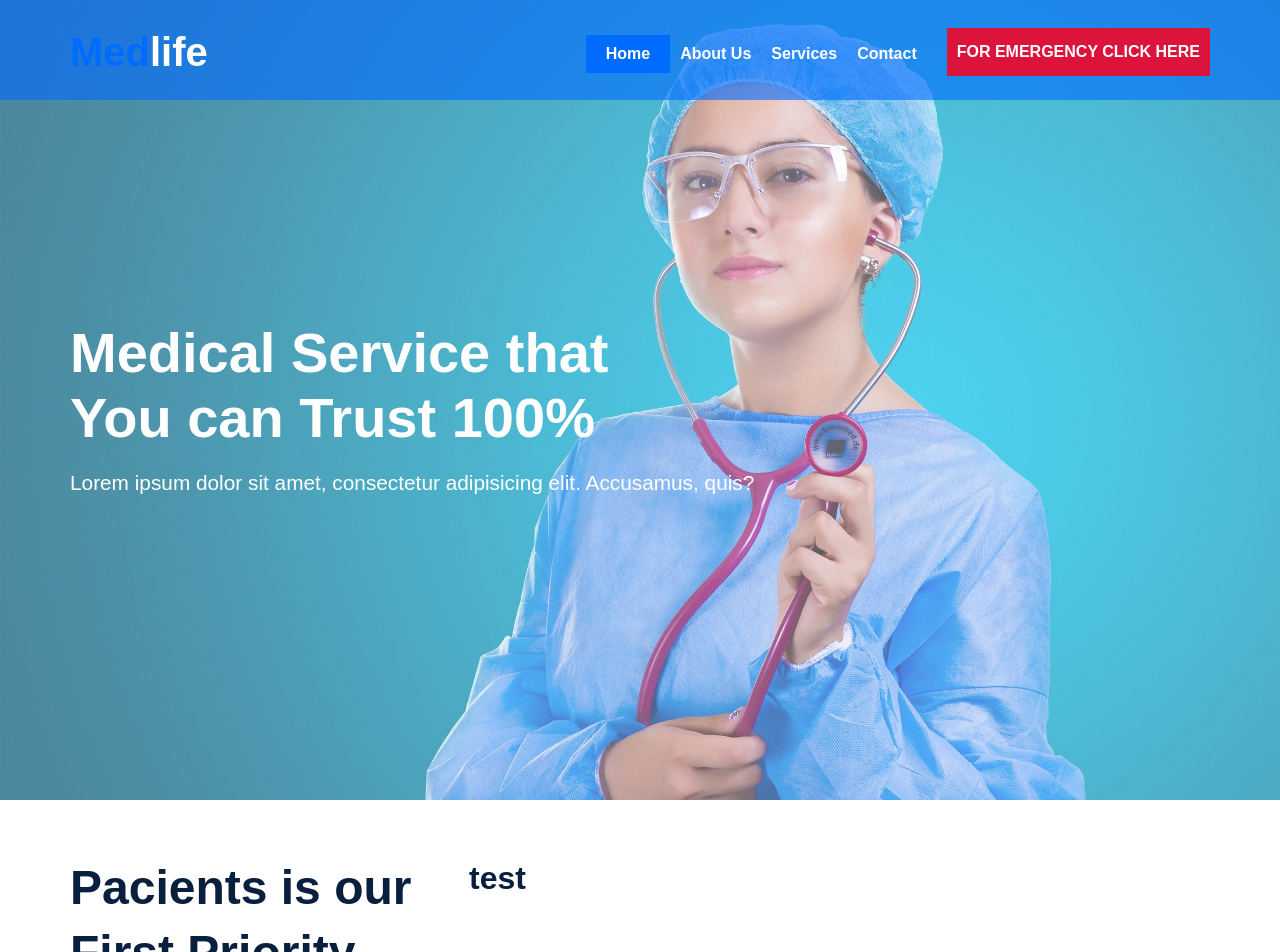
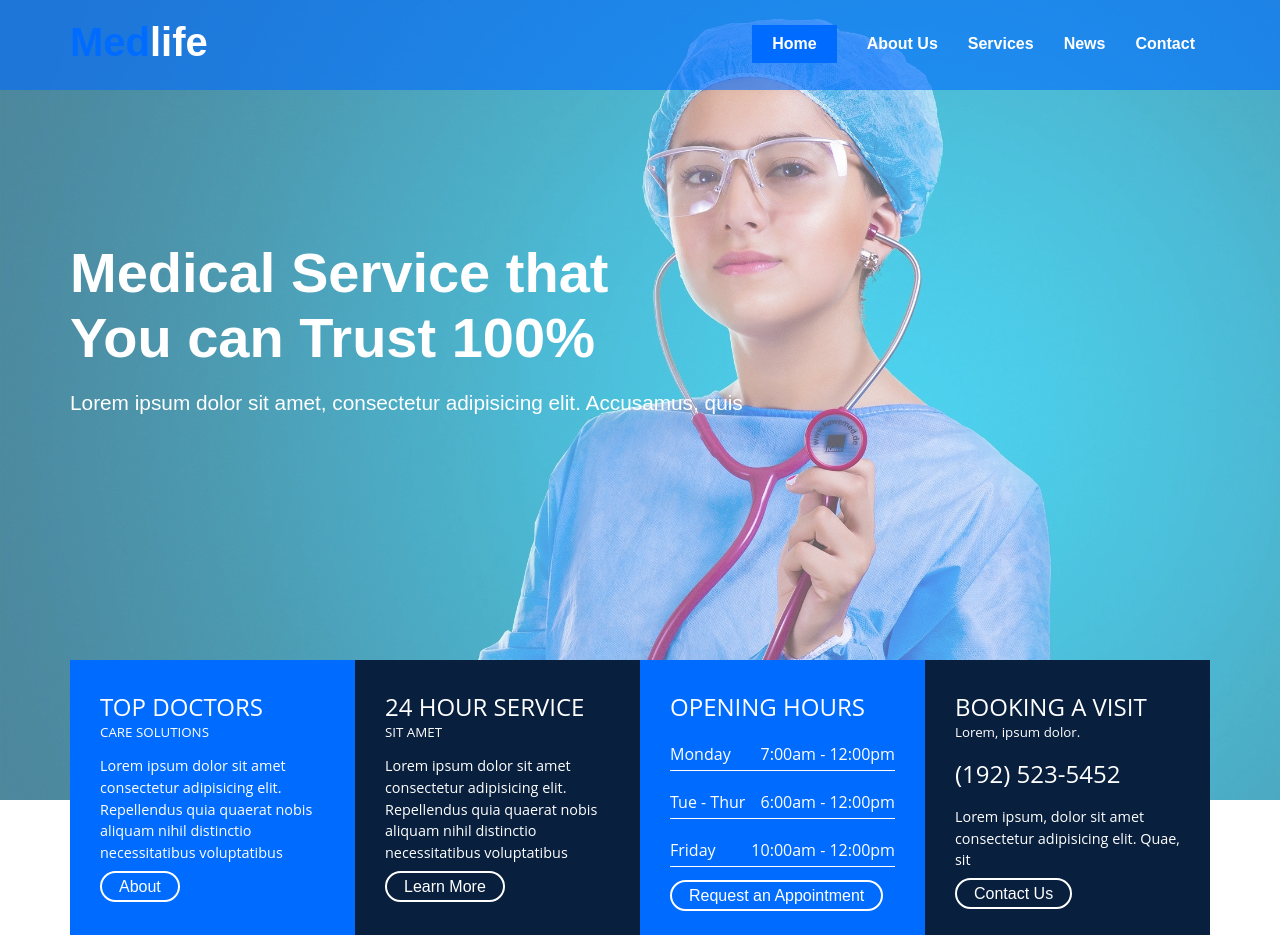
Before and after one commit to Itsmechristian/medlife-website, a React app: page / in a window 1280 px wide. Shown: the top 952 px of the page. Built offline with nearby package versions, Linux system fonts and the light colour scheme.

Commit message:
initial commit

```diff
--- a/package.json
+++ b/package.json
@@ -18,12 +18,11 @@
     "css-loader": "^0.28.11",
     "file-loader": "^1.1.11",
     "html-webpack-plugin": "^3.2.0",
-    "node-sass": "^4.9.0",
+    "node-sass": "https://github.com/sass/node-sass/tarball/v5",
     "postcss-flexbugs-fixes": "^3.3.1",
     "postcss-loader": "^2.1.5",
     "sass-loader": "^7.0.1",
     "style-loader": "^0.21.0",
-    "url-loader": "^1.0.1",
     "webpack": "^4.8.1",
     "webpack-cli": "^2.1.3",
     "webpack-dev-server": "^3.1.4"
--- a/src/components/home/Home.js
+++ b/src/components/home/Home.js
@@ -1,10 +1,9 @@
 import React, { Component } from 'react';
-import backgroundImage from '../../assets/images/doctor.jpg'
+import { Link } from 'react-router-dom';
 import './home.scss'
 
 class Home extends Component {
   render() {
-     console.log(this.props)
     return (
       <div className="home">
          <header>
@@ -12,20 +11,62 @@ import './home.scss'
             <div className="text-wrapper">
               <h1 className="animate">Medical Service that</h1>
               <h1 className="animate">You can Trust 100%</h1>
-                <p className="animate">Lorem ipsum dolor sit amet, consectetur adipisicing elit. Accusamus, quis?</p>
+              <p className="animate">Lorem ipsum dolor sit amet, consectetur adipisicing elit. Accusamus, quis</p>
             </div>
           </div>
         </header>
         <div className="body">
+          <div className="container">
                 <div className="section-one">
-                  <div className="container">
-                    <div className="left-side">
-                      <h1>Pacients is our</h1>
-                      <h1>First Priority</h1>
-                      <p>Lorem ipsum dolor sit amet, consectetur adipisicing elit. Repellendus, dolores dolor officiis eos quidem, eum debitis quas repellat nemo ad quia voluptatem laudantium excepturi repudiandae possimus? Fugiat architecto nemo reprehenderit.</p>
+                  <div className="header">
+                      <section>
+                        <h1>TOP DOCTORS</h1>
+                        <small>CARE SOLUTIONS</small>
+                        <p>Lorem ipsum dolor sit amet consectetur adipisicing elit. Repellendus quia quaerat nobis aliquam nihil distinctio necessitatibus voluptatibus</p>
+                        <Link to="/about">About</Link>
+                      </section>
+                      <section>
+                        <h1>24 HOUR SERVICE</h1>
+                        <small>SIT AMET</small>
+                        <p>Lorem ipsum dolor sit amet consectetur adipisicing elit. Repellendus quia quaerat nobis aliquam nihil distinctio necessitatibus voluptatibus</p>
+                        <Link to="/services">Learn More</Link>
+                      </section>
+                      <section>
+                        <h1>OPENING HOURS</h1>
+
+                                 <div className="wrapper">
+                          <div className="day">
+                            <h2>Monday</h2>
                           </div>
-                    <div className="right-side">
-                    <h1>test</h1>
+                          <div className="time">
+                              <h2>7:00am - 12:00pm</h2>
+                          </div>
+                        </div>
+                        <div className="wrapper">
+                          <div className="day">
+                            <h2>Tue - Thur</h2>
+                          </div>
+                          <div className="time">
+                              <h2>6:00am - 12:00pm</h2>
+                          </div>
+                        </div>
+                        <div className="wrapper">
+                          <div className="day">
+                            <h2>Friday</h2>
+                          </div>
+                          <div className="time">
+                              <h2>10:00am - 12:00pm</h2>
+                          </div>
+                        </div>
+                        <Link to="/appointment">Request an Appointment</Link>
+                      </section>
+                      <section>
+                        <h1>BOOKING A VISIT</h1>
+                        <small>Lorem, ipsum dolor.</small>
+                        <h2>(192) 523-5452</h2>
+                        <p>Lorem ipsum, dolor sit amet consectetur adipisicing elit. Quae, sit</p>
+                        <Link to="/contact">Contact Us</Link>
+                      </section>
                   </div>
                 </div>
           </div>
--- a/src/components/home/home.scss
+++ b/src/components/home/home.scss
@@ -18,17 +18,20 @@
   }
 }
 
+.container{
+  width: 90%;
+}
 header{
   height: 800px;
   width: 100%;
   position: relative;
 
+
   &::after{
-  background-position: 100% 20%;
-    background-size: 100%;
+    background-position: 55% 30%;
+    background-size: 1920px;
     content: "";
     background-repeat: no-repeat;
-    background-image: url('../../assets/images/doctor.jpg');
     opacity: 0.7;
     top: 0;
     left: 0;
@@ -36,6 +39,7 @@ header{
     right: 0;
     position: absolute;
     z-index: -1;
+    background-image: url('../../assets/images/doctor.jpg');
   }
 
   .container{
@@ -43,7 +47,7 @@ header{
 
     .text-wrapper{
       position: relative;
-      top: 40%;
+      top: 30%;
 
       h1{
         font-size: 3.5rem;
@@ -70,40 +74,93 @@ header{
   }
 }
 .body{
-  height: auto;
+  .container{
+    .section-one{
+      .header{
+        margin: 10px auto;
+        background: #fff;
+        width: 80%;
+        height: auto;
 
-  .section-one{
-    height: 600px;
-    width: 100%;
+        section{
+          height: 25%;
+          padding: 30px;
 
-    .container{
-      height: 100%;
-      padding: 50px 0px;
+          h1, p, small, h2 {
+            font-weight: 400;
+            font-family: 'Open Sans', sans-serif;
+            color: #fff;
+          }
 
-      .left-side{
-        vertical-align: top;
-        width: 35%;
-        display: inline-block;
+          &:nth-child(odd) {
+            background-color: #006cff;
+          }
+          &:nth-child(even) {
+            background-color: #081f3e;
+          }
+          p{
+            font-size: 0.9rem;
+            line-height: 1.5;
+          }
 
-        h1{
-          margin: 10px 0px;
-          font-size: 3rem;
+          a{
+            border-radius: 25px;
+            padding: 5px 17px;
+            background: transparent;
+            border: 2px solid #fff;
+            color: #fff;
+          }
+
+          .wrapper{
+            display: flex;
+            justify-content: space-between;
+          }
+
+          .wrapper{
+            margin: 20px 0px;
+            padding-bottom: 5px;
+            border-bottom: 1px solid #fff;
+
+            h2{
+              font-size: 1rem;
+            }
+          }
+
+          > h2{
+            margin: 1rem 0;
+          }
         }
-
-        P{
-          color: #999;
-          font-size: 1rem;
-          line-height: 1.7;
-          font-weight: 300;
-        }
-      }
-
-      .right-side{
-        padding: 10px 0px;
-        vertical-align: top;
-        width: 65%;
-        display: inline-block;
       }
     }
   }
 }
+
+@media screen and (min-width: 990px) {
+
+}
+
+@media screen and (min-width: 1200px) {
+  header{
+    &::after{
+      background-size: 100%;
+    }
+  }
+  .body{
+    .container{
+      .section-one{
+        .header{
+          top: -150px;
+          position: relative;
+          width: 100%;
+          display: flex;
+          flex-wrap: wrap;
+
+          section {
+            height: auto;
+            flex: 1;
+          }
+        }
+      }
+    }
+  }
+}
--- a/src/components/navbar/Navbar.js
+++ b/src/components/navbar/Navbar.js
@@ -8,11 +8,23 @@ class Navbar extends Component {
     super();
 
     this.state = {
-      height: 100,
+      navbar: {
+        height: 90,
         background: 'rgb(0, 108, 255, 0.6)',
-      containerPadding: '30px 0'
+        containerPadding: '20px 0'
+      },
+
+      // Hamburger menu css elements
+      menuHeight: '230px',
+      menu: {
+        state: 'hide',
+        visibility: 'hidden',
+        maxHeight: '0px',
+        opacity: 0
+      }
     }
     this.navbarAnimation = this.navbarAnimation.bind(this)
+    this.hamburgerState = this.hamburgerState.bind(this)
   }
 
   componentDidMount() {
@@ -20,40 +32,82 @@ class Navbar extends Component {
 
   }
 
+  // Navbar shirnk animation
   navbarAnimation(event) {
 
     let windowY = Number(window.pageYOffset.toFixed(0))
 
-   if(windowY > 80) {
+    if (windowY > 90) {
       this.setState({
-          height: 80,
+        navbar: {
+          height: 60,
           background: 'rgba(8, 31, 62)',
-          containerPadding: '15px 0'
+          containerPadding: '10px 0'
+        }
       })
     }
-   else{
+    else {
       this.setState({
-        height: 100,
+        navbar: {
+          height: 90,
           background: 'rgb(0, 108, 255, 0.6)',
-        containerPadding: '30px 0'
+          containerPadding: '20px 0'
+        }
       })
     }
   }
 
+
+  // Hamburger menu handler
+  hamburgerState() {
+    this.state.menu.state === 'hide' ? this.setState({ menu: { state: 'show', maxHeight: '230px', opacity: 1 , visibility: 'visible'} }) : this.setState({
+      menu: {
+        state: 'hide', maxHeight: '0px', opacity: 0, visibility: 'hidden'
+      }
+    })
+
+  }
+
   render() {
+    let { navbar } = this.state;
+    let { menu } = this.state;
+
+
     return (
-      <nav style={{height: this.state.height, opacity: this.state.opacity, background: this.state.background}}>
-        <div className="container" style={{padding: this.state.containerPadding}}>
+      <nav style={{
+           height: navbar.height, opacity: navbar.opacity, background: navbar.background
+           }}>
+        <div className="container" style={{ padding: navbar.containerPadding }}>
           <div className="logo-wrapper">
             <Link to="/"><h1>Med<span>life</span></h1></Link>
           </div>
-          <div className="links-wrapper">
+          <div className="hamburger-menu" onClick={this.hamburgerState}>
+            <span></span>
+            <span></span>
+            <span></span>
+          </div>
+          <div className="web-menu">
               <ul>
                 <Link to="/"><li>Home</li></Link>
-              <li><Link to="/about">About Us</Link></li>
-              <li><Link to="/">Services</Link></li>
-              <li><Link to="/">Contact</Link></li>
-              <li><Link to="/">FOR EMERGENCY CLICK HERE</Link></li>
+                <Link to="/about"><li>About Us</li></Link>
+                <Link to="/services"><li>Services</li></Link>
+                <Link to="/news"><li>News</li></Link>
+                <Link to="/contact"><li>Contact</li></Link>
+              </ul>
+          </div>
+          <div className="menu-items"
+            style={{
+              visibility: menu.visibility,
+              height: this.state.menuHeight,
+              maxHeight: menu.maxHeight,
+              opacity: menu.opacity
+            }}>
+            <ul>
+              <Link to="/"><li onClick={this.hamburgerState}>Home</li></Link>
+              <Link to="/about"><li onClick={this.hamburgerState}>About Us</li></Link>
+              <Link to="/services"><li onClick={this.hamburgerState}>Services</li></Link>
+              <Link to="/news"><li onClick={this.hamburgerState}>News</li></Link>
+              <Link to="/contact"><li onClick={this.hamburgerState}>Contact</li></Link>
             </ul>
           </div>
         </div>
--- a/src/components/navbar/navbar.scss
+++ b/src/components/navbar/navbar.scss
@@ -5,6 +5,7 @@ nav{
   position: fixed;
 
   .container{
+    width: 90%;
     box-sizing: border-box;
     transition: padding .5s ease;
     height: 100%;
@@ -22,31 +23,86 @@ nav{
         }
       }
     }
-    .links-wrapper{
+    .hamburger-menu{
+      position: relative;
+      height: 20px;
+      width: 20px;
+      padding: 10px 0px;
+
+      span{
+        position: absolute;
+        height: 2px;
+        width: 20px;
+        background: #fff;
+
+        &:nth-child(1){
+          top: 8px;
+        }
+        &:nth-child(2){
+          top: 16px;
+        }
+        &:nth-child(3){
+          top: 24px;
+        }
+      }
+    }
+    .web-menu {
+      display: none;
+    }
+    .menu-items{
+      transition: max-height .2s ease-in-out, opacity .2s, visibility 0.8s;
+      position: absolute;
+      width: 100%;
+      top: 100%;
+      background-color: #081f3e;
+
       ul{
         margin: 0;
+        padding: 5px;
 
         a{
-          font-weight: 600;
           color: #fff;
+          font-weight: bold;
+        }
+        a > li {
+          padding: 10px 5%;
+          margin: 5px 0px;
         }
 
-        li{
-          display: inline-block;
-          padding: 0px 10px;
+        a:first-child > li {
 
+          background-color: #006cff;
 
-          &:nth-child(1) {
+        }
+      }
+    }
+  }
+}
+@media screen and (min-width: 990px) {
+  nav{
+    .container{
+      .hamburger-menu, .menu-items {
+        display: none;
+      }
+      .web-menu{
+        display: block;
+
+        ul{
+          margin: 0;
+
+          a{
+            color: #fff;
+            font-weight: 600;
+            display: inline-block;
+
+          }
+
+          a > li {
+            margin: 5px 15px;
+          }
+          a:first-child > li{
             padding: 10px 20px;
             background: #006cff;
-          }
-
-          &:nth-child(5) {
-            margin-left: 20px;
-            position: relative;
-            top: -2px;
-            background: crimson;
-            padding: 15px 10px;
           }
         }
       }
```
Also changed, not shown: webpack.config.js (+1 -14 lines), 1 other file (tests, documents, lock files or other folders). Lines whose indentation alone changed are shown as unchanged.
